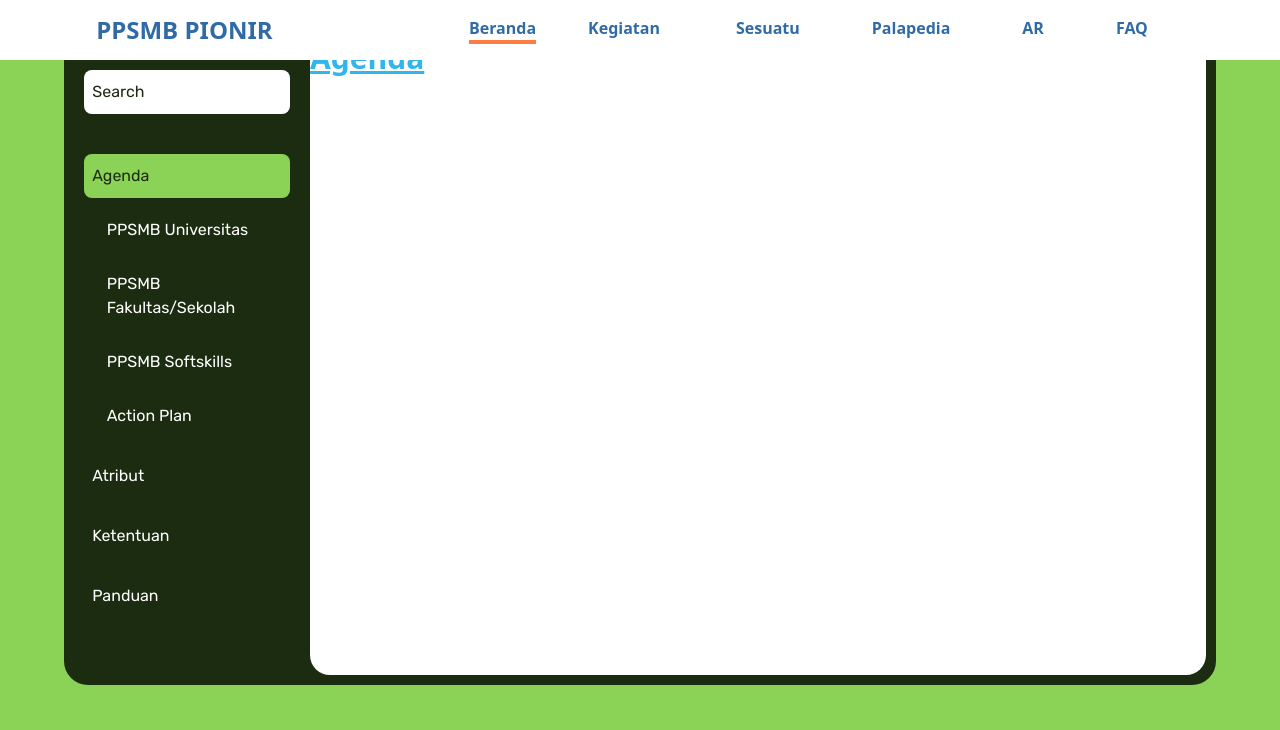
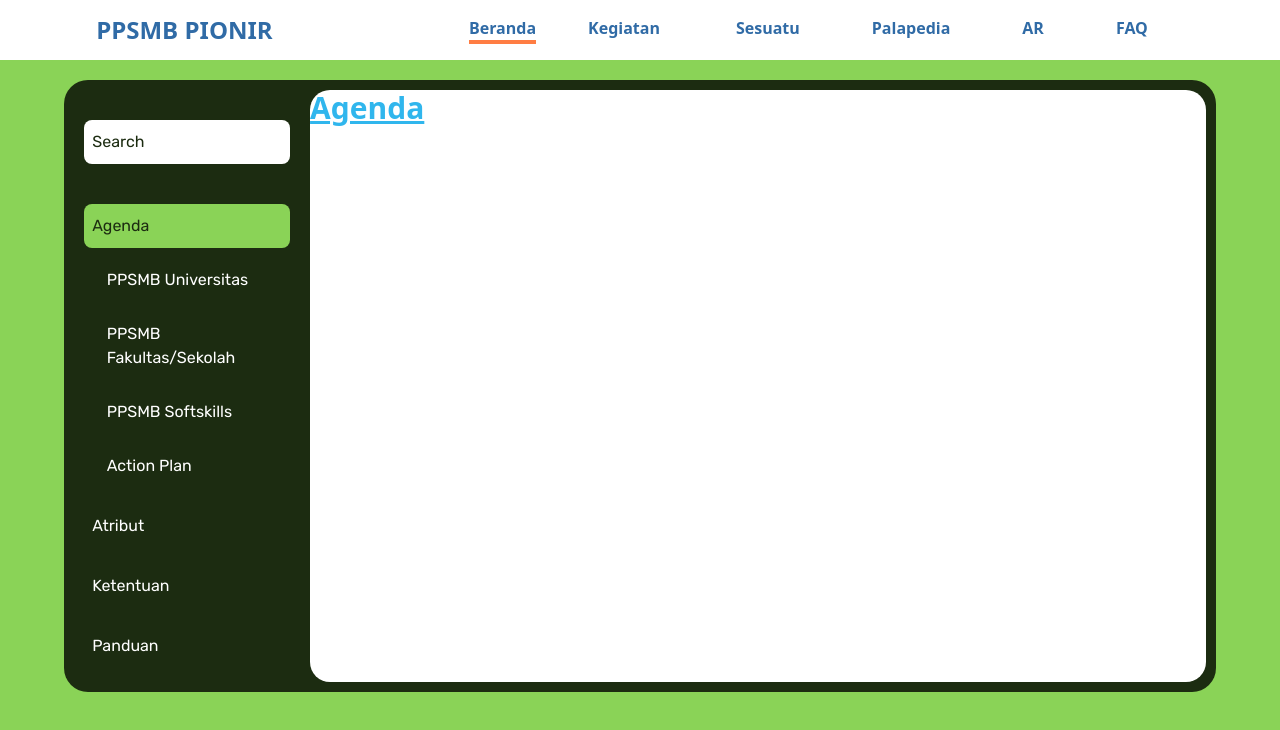
Before and after one commit to achmadluthfan/app_test, a Next.js app: page /kegiatan in a window 1280 px wide. Shown: the top 730 px of the page. Built offline with nearby package versions, Linux system fonts and the light colour scheme; a web font is replaced by a local one.

Commit message:
fix : page kegiatan navbar margin

```diff
--- a/components/pages/kegiatan/Kegiatan.js
+++ b/components/pages/kegiatan/Kegiatan.js
@@ -24,7 +24,7 @@ export function Kegiatan() {
     'Panduan',
   ]
   return (
-    <div className="h-[100vh] w-full bg-green-500 px-[3%] pt-[30px] lg:px-[5%]">
+    <div className="h-[100vh] w-full bg-green-500 px-[3%] pt-[80px] lg:px-[5%]">
       <div className="w-full rounded-[10px] bg-white px-[4%] py-[10px] font-rubik text-green-900 lg:hidden">
         Search
       </div>
```
